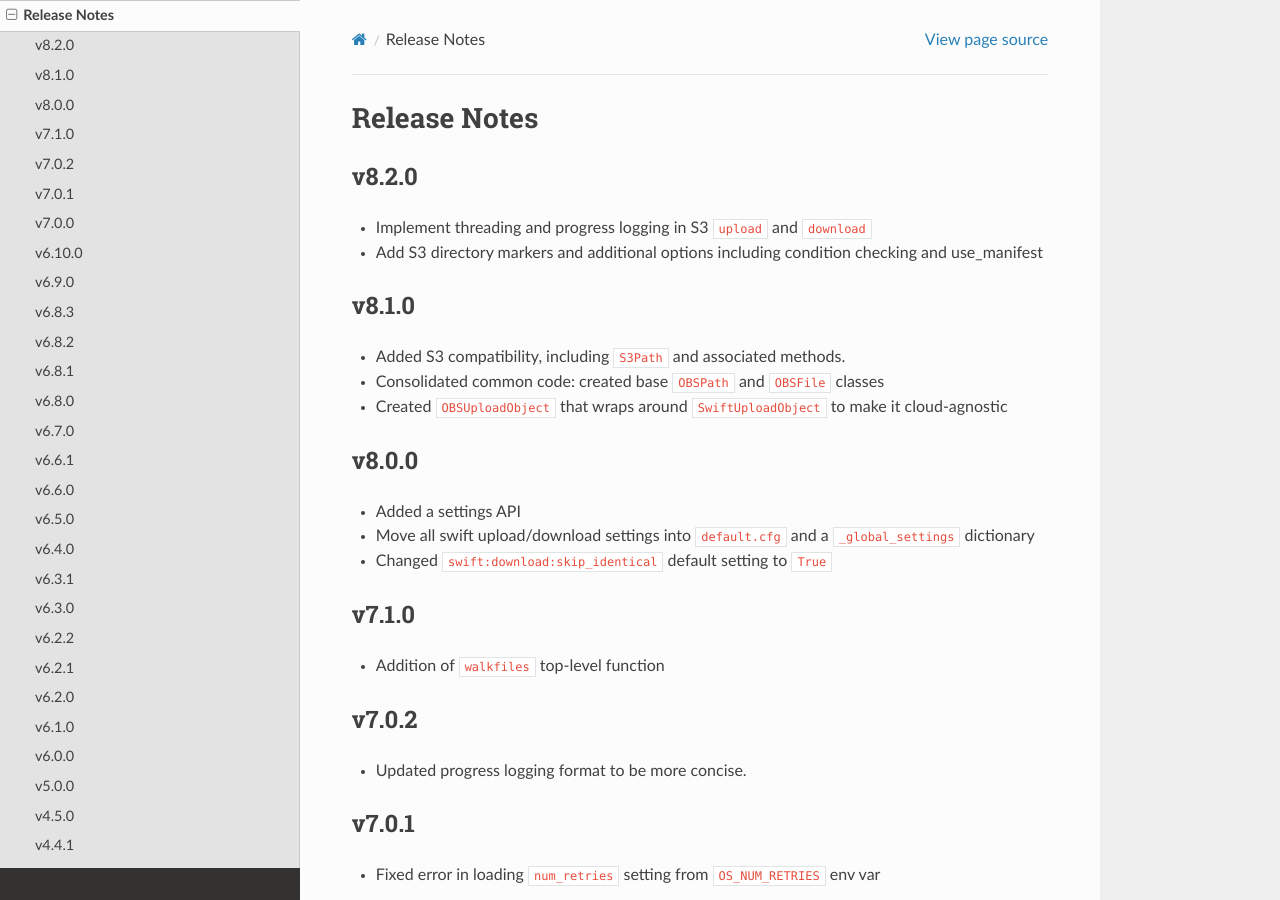
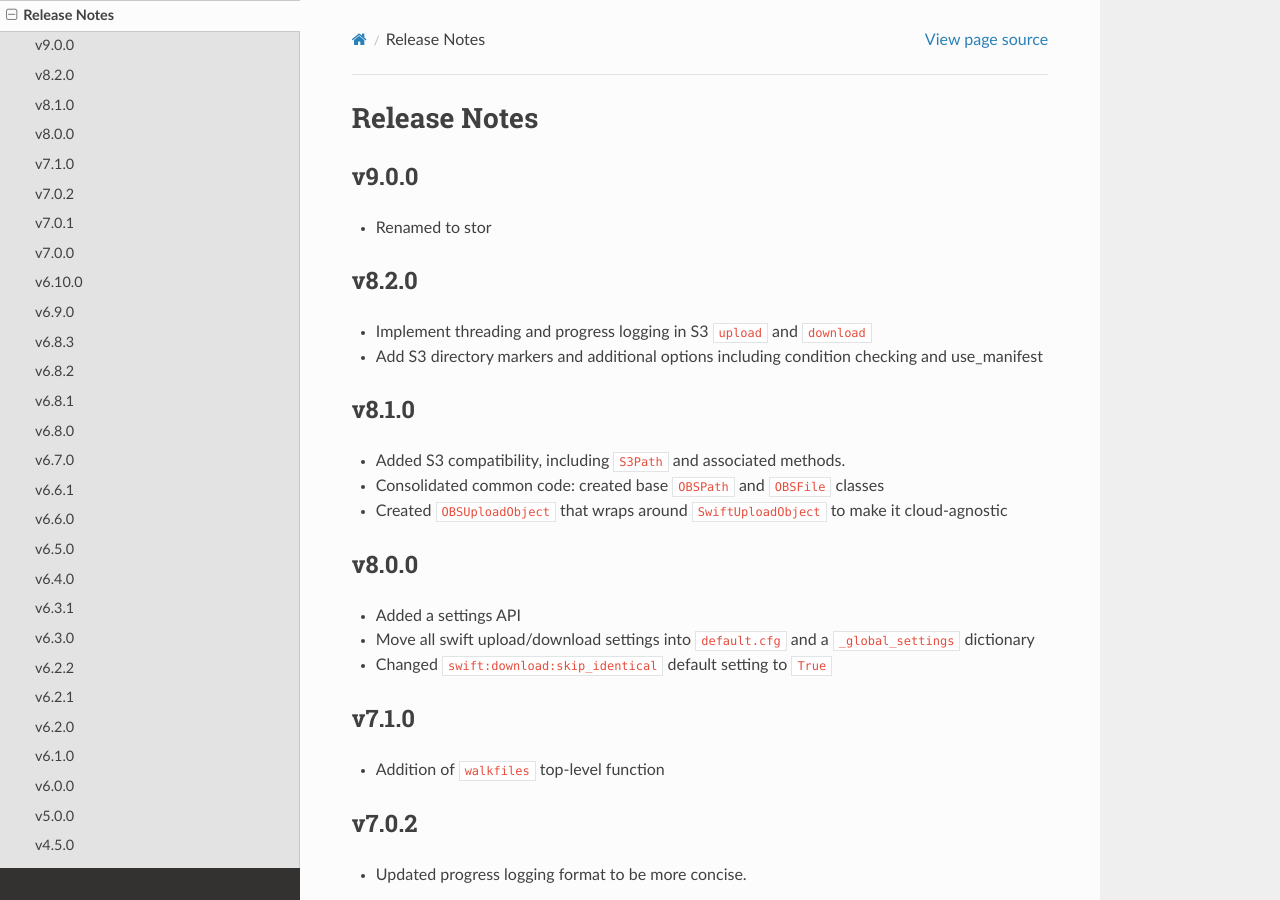
Before and after one commit to counsyl/stor, a Sphinx documentation site: the page built from docs/release_notes.rst, in a window 1280 px wide and 900 px high. Built offline with Sphinx 7.4.7 and the Read the Docs theme 2.0.0, drawn with Linux system fonts in a browser that asks for light colours; the version number could not be read and is left out.

Commit message:
Updated release notes
Sem-Ver: api-break

```diff
--- a/docs/release_notes.rst
+++ b/docs/release_notes.rst
@@ -1,5 +1,10 @@
 Release Notes
 =============
+
+v9.0.0
+------
+
+* Renamed to stor
 
 v8.2.0
 ------
```
